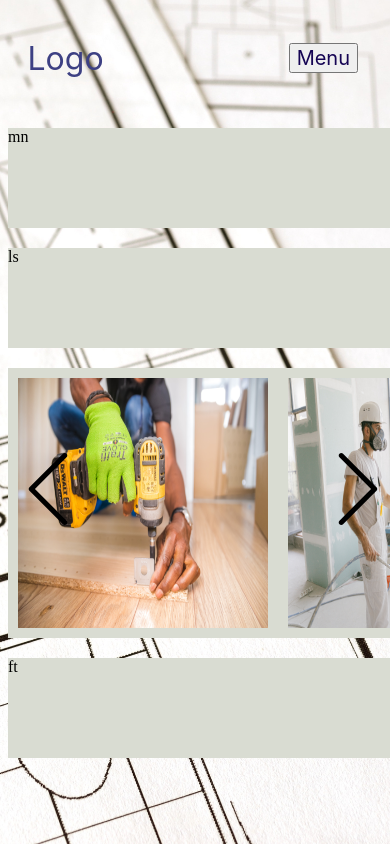
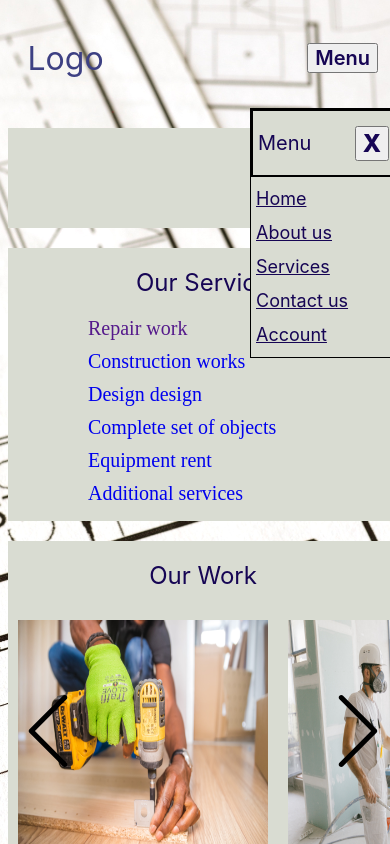
Before and after one commit to ILLIASOUBOTINE/construction_firma, a plain HTML site: page index.html in a window 390 px wide. Both pictures are taken after a click on the button "Menu". Shown: the top 844 px of the page. Drawn offline with Linux system fonts and the light colour scheme.

Commit message:
3 commit

```diff
--- a/index.html
+++ b/index.html
@@ -7,11 +7,14 @@
     <link rel="stylesheet" href="myCSS.css"  type="text/css">
     <link rel="stylesheet" href="navbar.css"  type="text/css">
     <link rel="stylesheet" href="rs.css"  type="text/css">
+    <link rel="stylesheet" href="ls.css"  type="text/css">
     <title>Construction firma</title>
 
 
 </head>
 <body>
+
+
 
     <div class="wraperr">
 
@@ -24,14 +27,45 @@
                 <a class="nav" href="#" >Contact us</a>
                 <a class="nav" href="#" >Account</a>
             </div>
-            <button class="btn_menu nav" >Menu</button>
+            <button id="btn_menu"  class="btn_menu" >Menu</button>
+
         </div>
 
-        <div id = "leftSide" class="ls"> ls</div>
+        <div class="menu_700px">
+            <div class="head_menu_700px">
+                <p class="p_menu"> Menu</p>
+                <button class="p_x">X</button>
+            </div>
 
-        <div class="mn"> mn</div>
+            <div class="list_menu">
+                <a class="nav" href="#" >Home</a>
+                <a class="nav" href="#" >About us</a>
+                <a class="nav" href="#" >Services</a>
+                <a class="nav" href="#" >Contact us</a>
+                <a class="nav" href="#" >Account</a>
+            </div>
+        </div>
+
+
+        <div id = "leftSide" class="ls">
+            <h2 class="p_our_work"> Our Service</h2>
+            <ul class="list_service">
+                <ul class="ul_Repair work ul_service"><a href=""> Repair work</a></ul>
+                <ul class="ul_Construction works  ul_service"><a href="#"> Construction works</a></ul>
+                <ul class="ul_Design design  ul_service"><a href="#"> Design design</a></ul>
+                <ul class="ul_Complete set of objects  ul_service"><a href="#"> Complete set of objects</a></ul>
+                <ul class="ul_Equipment rent  ul_service"><a href="#"> Equipment rent</a></ul>
+                <ul class="ul_Additional services  ul_service"><a href="#"> Additional services</a></ul>
+            </ul>
+        </div>
+
+        <div class="mn">
+
+        </div>
 
         <div id = "rightSide" class="rs">
+            <h2 class="p_our_work"> Our Work</h2>
+            <div class="total_carusel">
                 <div class="arrow_up arrow" >
                     <img src="imgs\carusel\arrow_up.svg" alt="">
                 </div>
@@ -52,6 +86,7 @@
                     <img src="imgs\carusel\arrow_right.svg" alt="">
                 </div>
             </div>
+        </div>
 
         <div class="ft"> ft </div>
 
--- /dev/null
+++ b/ls.css
@@ -0,0 +1,14 @@
+.ul_service {
+   margin-bottom: 10px;
+   font-size: 20px;
+   text-decoration: none;
+}
+
+.ul_service > a {
+    text-decoration: none;
+}
+
+.ul_service > a:hover {
+    font-size: 21px;
+    color: rgb(6, 85, 32);
+}
--- a/myCSS.css
+++ b/myCSS.css
@@ -49,6 +49,7 @@ html {
 @media all and (max-width: 700px)  {
     .wraperr {
         display: grid;
+        position: relative;
         grid-template-columns:  1fr ;
         grid-auto-rows: minmax(100px, auto);
          gap: 20px;
--- a/myJS.js
+++ b/myJS.js
@@ -36,9 +36,9 @@ const arrowDown = document.querySelector('.arrow_down');
 const arrowLeft = document.querySelector('.arrow_left');
 const arrowRight = document.querySelector('.arrow_right');
 
+let caunt = 0;
+function carusel(btn1, btn2, elem){
 
-function carusel(btn1, btn2, elem){
-    let caunt = 0;
     const arrElem = elem.querySelectorAll('img');
     btn1.addEventListener('click', function(){
         // elem.classList.remove('carusel_reverse')
@@ -67,3 +67,24 @@ caruselPromise.then(data=>{
     carusel(arrowUp, arrowDown, data);
     carusel(arrowLeft,arrowRight, data);
 }).catch(err => console.error(err));
+
+
+const elemBtn_menu = document.querySelector('#btn_menu');
+const elem_menu_700px = document.querySelector('.menu_700px');
+const elem_p_x = document.querySelector('.p_x');
+elemBtn_menu.addEventListener('click', function(){
+    elem_menu_700px.style.display = 'flex';
+    console.dir(elem_menu_700px)
+})
+
+elem_menu_700px.addEventListener('click', function(event){
+    const arrLista = elem_menu_700px.querySelectorAll('a');
+    for(let e of arrLista){
+        if( event.target === elem_p_x || event.target === e ){
+            elem_menu_700px.style.display = 'none';
+            return;
+        }
+    }
+
+    console.dir(elem_menu_700px)
+})
--- a/navbar.css
+++ b/navbar.css
@@ -62,6 +62,9 @@
     display: none;
 }
 
+.menu_700px {
+    display: none;
+}
 
 @media all and (max-width: 700px)  {
     .navAll {
@@ -69,10 +72,63 @@
     }
 
     .btn_menu{
+        display: block;
+
+        font-family: 'Inter';
+        font-style: normal;
+        font-weight: 600;
+        font-size: 20px;
+        color: #160554;
+        margin-right: 20px;
+    }
+
+    .nav {
+       margin: 10px 0px 10px 5px;
+       font-size: 18px;
+       text-decoration: underline;
+    }
+
+    .menu_700px {
+        /* need display:flex */
+        display: none;
+        position: absolute;
+        flex-direction: column;
+        flex-wrap: nowrap;
+        width: 150px;
+        border: solid 1px ;
+        background:  rgb(217, 220, 210);
+        top: 100px;
+        right: -20px;
+        /* justify-content: s; */
+        /* align-items: center; */
+    }
+
+    .head_menu_700px {
         display: flex;
+        flex-direction: row;
+        flex-wrap: nowrap;
+        justify-content:space-between;
+        align-items: center;
+        border: solid 2px ;
+    }
 
+    .p_menu {
+        margin-left: 5px;
+        font-family: 'Inter';
+        font-style: normal;
+        font-weight: 400;
+        font-size: 20px;
+        line-height: 24px;
+        color: #160554;
+    }
 
-
+    .p_x {
+        margin-right: 10px;
+        font-family: 'Inter';
+        font-style: normal;
+        font-weight: 800;
+        font-size: 24px;
+        color: #160554;
     }
 
 }
--- a/rs.css
+++ b/rs.css
@@ -1,4 +1,8 @@
 .rs {
+
+}
+
+.total_carusel{
     position: relative;
     height: 100vh;
     overflow: hidden;
@@ -52,6 +56,17 @@
     bottom: -10px;
 }
 
+.p_our_work {
+    font-family: 'Inter';
+    font-style: normal;
+    font-weight: 400;
+    font-size: 24px;
+    color: #160554;
+    text-align: center;
+
+
+}
+
 
 
 @media all and (max-width: 1200px)  {
@@ -60,7 +75,7 @@
         display: none;
     }
 
-    .rs {
+    .total_carusel {
         height :max-content;
         width: 100vw;
         /* overflow: hidden; */
```
Lines whose indentation alone changed are shown as unchanged.
